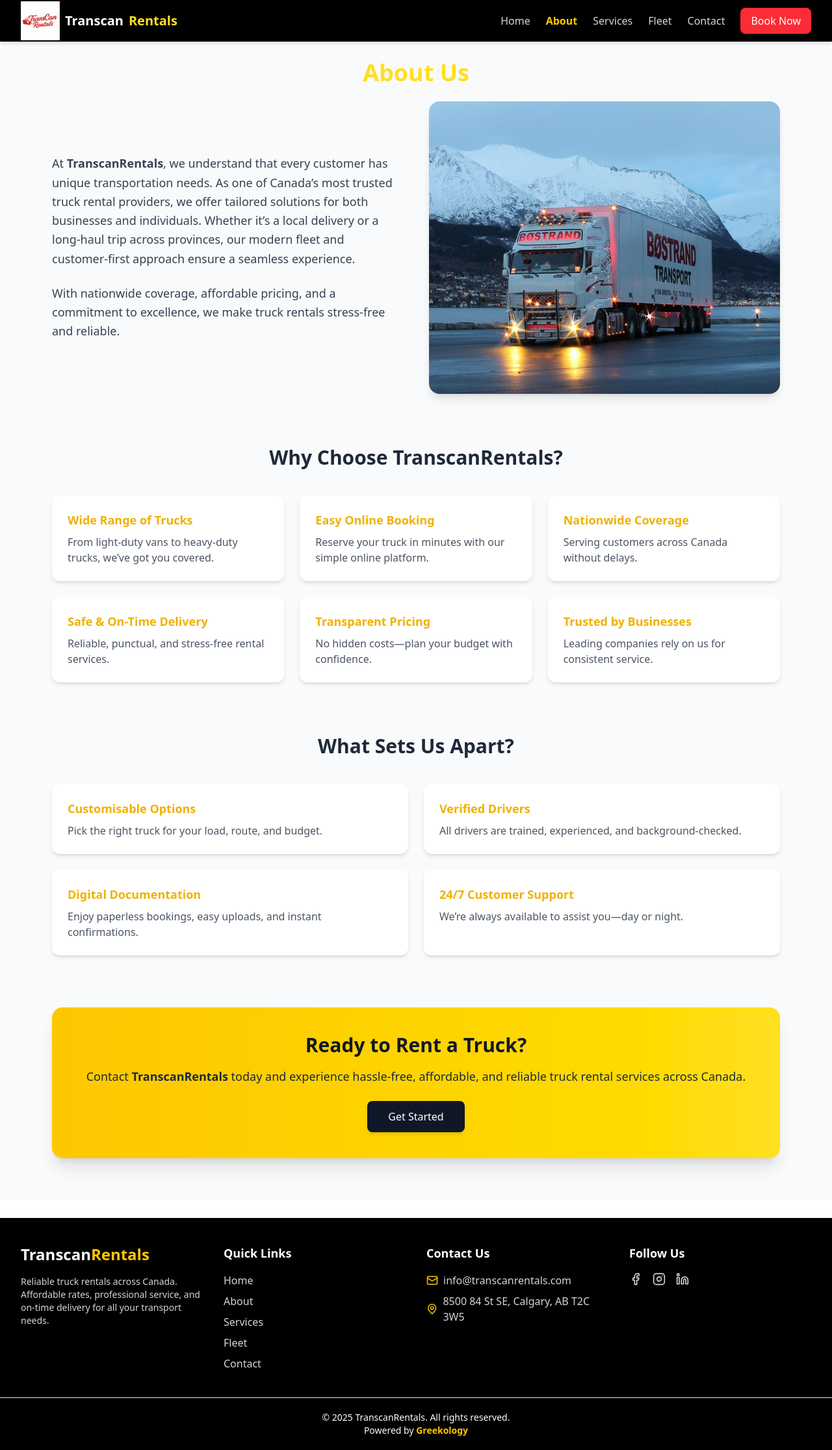
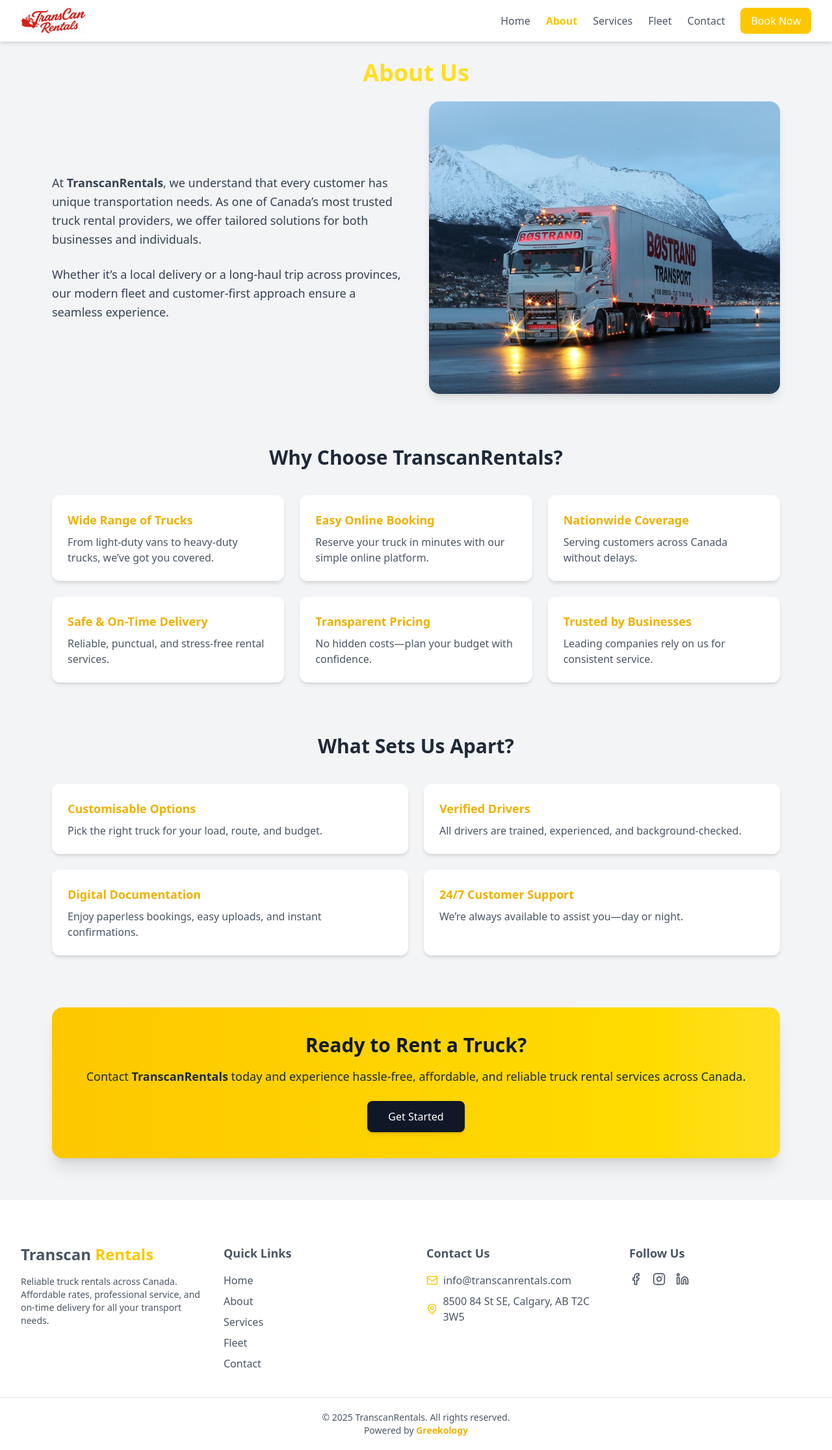
Before and after one commit to Shubham-juris/transcanrentals, a React (Vite) app: page /about in a window 1280 px wide. Shown: the whole page at 65% size. Built offline with nearby package versions, Linux system fonts and the light colour scheme.

Commit message:
change all theme

```diff
--- a/src/components/common/Footer.jsx
+++ b/src/components/common/Footer.jsx
@@ -12,12 +12,13 @@ import { Link } from "react-router-dom";
 const Footer = () => {
   return (
     <>
-      <footer className="bg-black text-gray-300">
+      <footer className="bg-white text-gray-600">
         <div className="max-w-7xl mx-auto px-4 sm:px-6 lg:px-8 py-10 grid grid-cols-1 md:grid-cols-4 gap-8">
           {/* Logo & About */}
           <div>
             <h2 className="text-2xl font-bold text-white mb-4">
-              Transcan<span className="text-yellow-400">Rentals</span>
+              <span className="text-gray-600">Transcan</span>{" "}
+              <span className="text-yellow-400">Rentals</span>
             </h2>
             <p className="text-sm">
               Reliable truck rentals across Canada. Affordable rates,
@@ -28,37 +29,37 @@ const Footer = () => {
 
           {/* Quick Links */}
           <div>
-            <h3 className="text-lg font-semibold text-white mb-4">
+            <h3 className="text-lg font-semibold text-gray-600 mb-4">
               Quick Links
             </h3>
             <ul className="space-y-2">
               <li>
-                <Link to="/" className="hover:text-yellow-300 transition">
+                <Link to="/" className="hover:text-yellow-500 transition">
                   Home
                 </Link>
               </li>
               <li>
-                <Link to="/about" className="hover:text-yellow-300 transition">
+                <Link to="/about" className="hover:text-yellow-500 transition">
                   About
                 </Link>
               </li>
               <li>
                 <Link
                   to="/services"
-                  className="hover:text-yellow-300 transition"
+                  className="hover:text-yellow-500 transition"
                 >
                   Services
                 </Link>
               </li>
               <li>
-                <Link to="/fleet" className="hover:text-yellow-300 transition">
+                <Link to="/fleet" className="hover:text-yellow-500 transition">
                   Fleet
                 </Link>
               </li>
               <li>
                 <Link
                   to="/contact"
-                  className="hover:text-yellow-300 transition"
+                  className="hover:text-yellow-500 transition"
                 >
                   Contact
                 </Link>
@@ -68,7 +69,7 @@ const Footer = () => {
 
           {/* Contact Info */}
           <div>
-            <h3 className="text-lg font-semibold text-white mb-4">
+            <h3 className="text-lg font-semibold text-gray-600 mb-4">
               Contact Us
             </h3>
             <ul className="space-y-2">
@@ -88,7 +89,9 @@ const Footer = () => {
 
           {/* Social Media */}
           <div>
-            <h3 className="text-lg font-semibold text-white mb-4">Follow Us</h3>
+            <h3 className="text-lg font-semibold text-gray-600 mb-4">
+              Follow Us
+            </h3>
             <div className="flex space-x-4">
               <a href="#" className="hover:text-red-500 transition">
                 <Facebook size={20} />
@@ -106,11 +109,11 @@ const Footer = () => {
         <div className="w-full h-px bg-gray-200"></div>
 
         {/* Bottom Bar */}
-        <div className="bg-black text-white text-center py-5 text-sm">
+        <div className="bg-white text-gray-600 text-center py-5 text-sm">
           © {new Date().getFullYear()} TranscanRentals. All rights reserved.
           <p>
             Powered by{" "}
-            <span className="font-semibold text-yellow-400">Greekology</span>
+            <span className="font-semibold text-yellow-500">Greekology</span>
           </p>
         </div>
       </footer>
--- a/src/components/common/Navbar.jsx
+++ b/src/components/common/Navbar.jsx
@@ -1,7 +1,7 @@
 import { useState } from "react";
 import { Menu, X } from "lucide-react";
 import { Link, useNavigate, useLocation } from "react-router-dom";
-import logo from "../../assets/logo/Screenshots/logoTruckRental.png";
+import logo from "../../assets/logo/logoT.png";
 
 export default function Navbar() {
   const navigate = useNavigate();
@@ -18,7 +18,7 @@ export default function Navbar() {
   ];
 
   return (
-    <nav className="bg-black shadow-md fixed w-full z-50 top-0 left-0">
+    <nav className="bg-white shadow-md fixed w-full z-50 top-0 left-0">
       <div className="max-w-7xl mx-auto px-4 sm:px-6 lg:px-8">
         <div className="flex justify-between items-center h-16">
           {/* Logo */}
@@ -26,8 +26,7 @@ export default function Navbar() {
             className="flex items-center gap-2 text-white font-bold text-xl cursor-pointer"
             onClick={() => navigate("/")}
           >
-            <img src={logo} alt="Company Logo" className="h-15 w-15" />
-            Transcan<span className="text-yellow-300">Rentals</span>
+            <img src={logo} alt="Company Logo" className="h-10 w-25" />
           </div>
 
           {/* Desktop Menu */}
@@ -42,7 +41,7 @@ export default function Navbar() {
                 className={`transition ${
                   location.pathname === link.path
                     ? "text-yellow-400 font-semibold"
-                    : "text-gray-300 hover:text-yellow-400"
+                    : "text-gray-600 hover:text-yellow-400"
                 }`}
               >
                 {link.name}
@@ -50,7 +49,7 @@ export default function Navbar() {
             ))}
             <button
               onClick={() => navigate("/book")}
-              className="bg-red-500 hover:bg-red-600 text-white px-4 py-2 rounded-lg transition"
+              className="bg-yellow-400 hover:bg-yellow-600 text-white px-4 py-2 rounded-lg transition"
             >
               Book Now
             </button>
--- a/src/page/About.jsx
+++ b/src/page/About.jsx
@@ -4,10 +4,11 @@ import AboutImage from "../assets/home/HomeHeroImg.jpg";
 import { useNavigate } from "react-router-dom";
 
 const About = () => {
-  const Navigate = useNavigate();
+  const navigate = useNavigate();
+
   return (
-    <section className="bg-gray-50 py-16 px-6 md:px-20">
-      <div className="max-w-7xl mx-auto">
+    <section className="bg-gray-100 py-16 px-6 md:px-20 relative">
+      <div className="max-w-7xl mx-auto relative z-10">
         {/* Heading */}
         <motion.h1
           className="text-4xl font-bold text-yellow-300 mb-6 text-center"
@@ -31,14 +32,12 @@ const About = () => {
               At <span className="font-semibold">TranscanRentals</span>, we
               understand that every customer has unique transportation needs. As
               one of Canada’s most trusted truck rental providers, we offer
-              tailored solutions for both businesses and individuals. Whether
-              it’s a local delivery or a long-haul trip across provinces, our
-              modern fleet and customer-first approach ensure a seamless
-              experience.
+              tailored solutions for both businesses and individuals.
             </p>
             <p className="text-gray-700 text-lg leading-relaxed">
-              With nationwide coverage, affordable pricing, and a commitment to
-              excellence, we make truck rentals stress-free and reliable.
+              Whether it’s a local delivery or a long-haul trip across
+              provinces, our modern fleet and customer-first approach ensure a
+              seamless experience.
             </p>
           </motion.div>
 
@@ -50,7 +49,7 @@ const About = () => {
           >
             <img
               src={AboutImage}
-              alt="Truck Rental"
+              alt="TranscanRentals truck fleet"
               className="rounded-2xl shadow-lg object-cover w-full h-[350px] md:h-[450px]"
             />
           </motion.div>
@@ -167,7 +166,7 @@ const About = () => {
             services across Canada.
           </p>
           <button
-            onClick={() => Navigate("/contact")}
+            onClick={() => navigate("/contact")}
             className="bg-gray-900 text-white px-8 py-3 rounded-lg shadow-md hover:bg-gray-700 transition"
           >
             Get Started
--- a/src/page/Contact.jsx
+++ b/src/page/Contact.jsx
@@ -3,7 +3,7 @@ import { motion } from "framer-motion";
 
 const Contact = () => {
   return (
-    <section className="bg-gray-50 py-16 px-6 md:px-20">
+    <section className="bg-gray-100 py-16 px-6 md:px-20">
       <div className="max-w-6xl mx-auto">
         {/* Heading */}
         <motion.h1
--- a/src/page/Fleet.jsx
+++ b/src/page/Fleet.jsx
@@ -54,7 +54,7 @@ export default function Fleet() {
   ];
 
   return (
-    <section className="bg-gray-50 py-16 px-6 md:px-20">
+    <section className="bg-gray-100 py-16 px-6 md:px-20">
       <div className="max-w-7xl mx-auto">
         {/* Heading */}
         <h1 className="text-4xl font-bold text-yellow-300 mb-6 text-center">
--- a/src/page/Home.jsx
+++ b/src/page/Home.jsx
@@ -53,7 +53,7 @@ const Home = () => {
           backgroundPosition: "center",
         }}
       >
-        <div className="absolute inset-0 bg-black/70"></div>
+        <div className="absolute inset-0 bg-black/20"></div>
         <motion.div
           className="relative z-10 text-center px-6"
           initial={{ opacity: 0, y: 40 }}
@@ -103,7 +103,7 @@ const Home = () => {
       </section>
 
       {/* Fleet Section */}
-      <section id="fleet" className="py-20 bg-white">
+      <section id="fleet" className="py-20 bg-gray-100">
         <div className="max-w-7xl mx-auto px-6">
           <h2 className="text-3xl md:text-4xl font-bold text-center mb-14">
             Our Fleet
--- a/src/page/Services.jsx
+++ b/src/page/Services.jsx
@@ -42,7 +42,7 @@ export default function Services() {
   ];
 
   return (
-    <section className="bg-gray-50 py-16 px-6 md:px-20">
+    <section className="bg-gray-100 py-16 px-6 md:px-20">
       <div className="max-w-7xl mx-auto">
         {/* Heading */}
         <motion.h1
```
Also changed, not shown: src/assets/logo/logoT.png (added).
